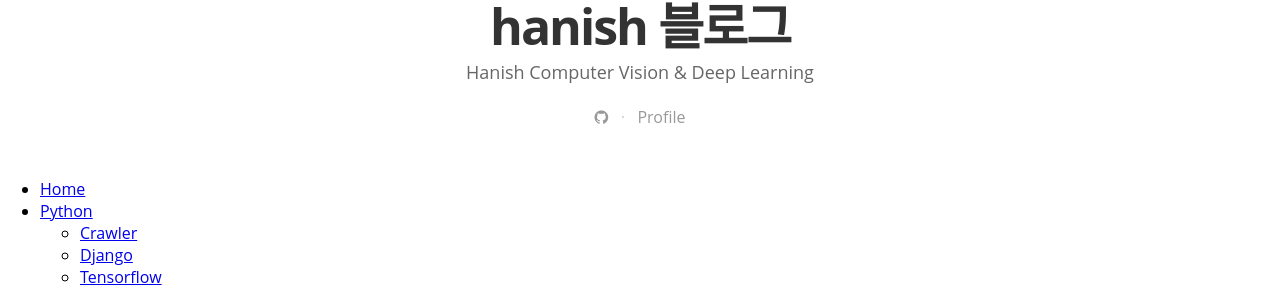
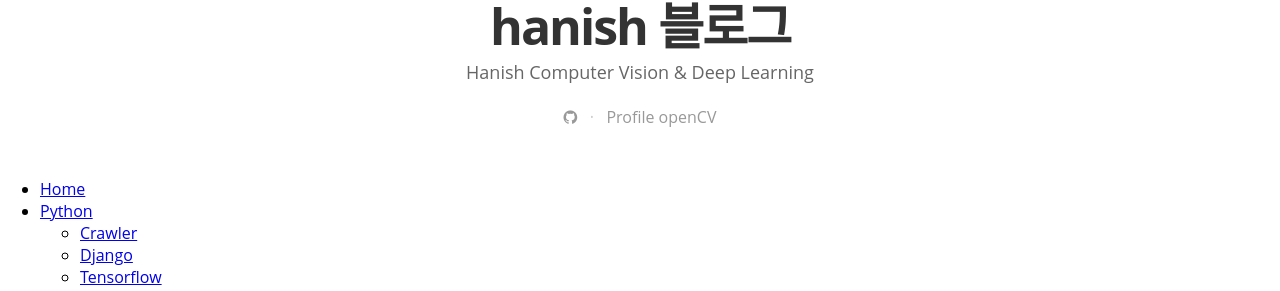
Before and after one commit to hanish3464/hanish3464.github.io, a Jekyll site: the page built from index.html, in a window 1280 px wide. Shown: the part 533-824 px from the top of the page. Built offline with Jekyll 4.4.1, drawn with Linux system fonts in a browser that asks for light colours; nearby versions of some CDN libraries; some web fonts are replaced; the list of posts is cut into pages by our own code; comment, search, counter and statistics services are not loaded.

Commit message:
Update index.html

```diff
--- a/index.html
+++ b/index.html
@@ -24,6 +24,7 @@ layout: default
         {% endif %}
       {% endfor %}
       <a href={{ "/profile/" | prepend: site.baseurl }}>Profile</a>
+      <a href={{ "/opencv/" | prepend: site.baseurl }}>openCV</a>
     </div>
 </header>
 
```
